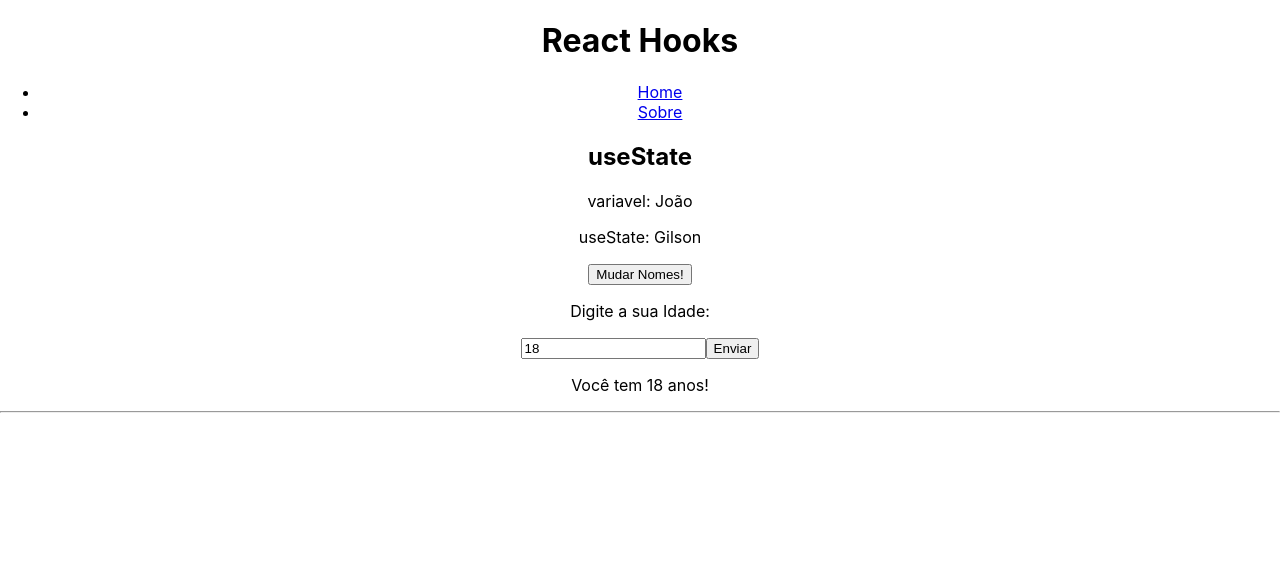
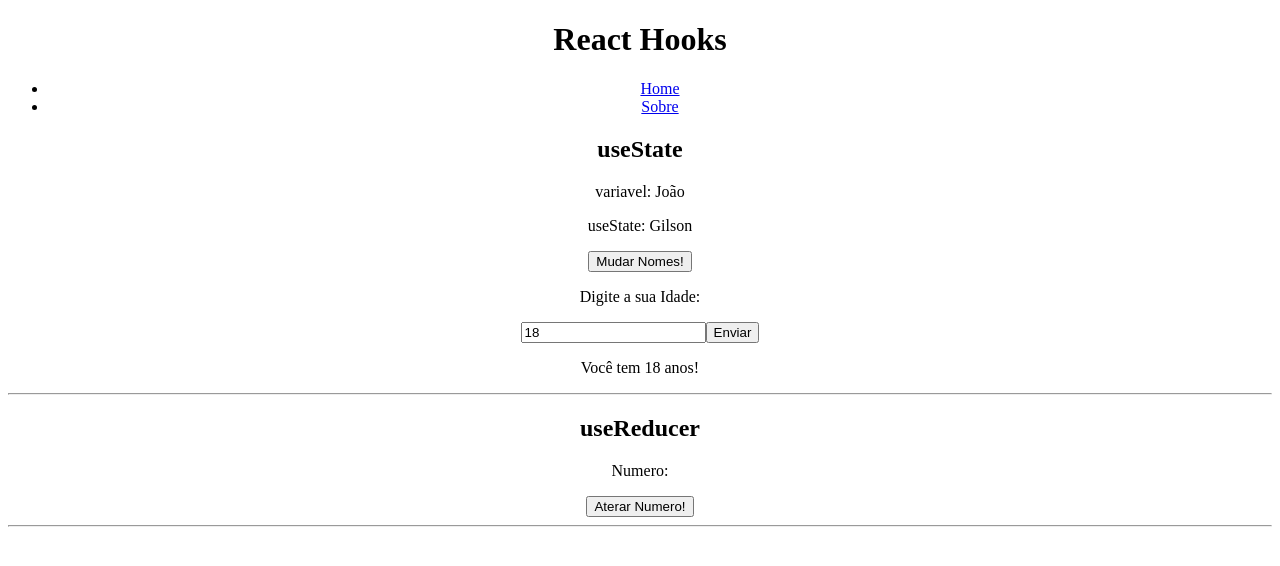
Before and after one commit to gillsonpassos/React, a React (Create React App) app in the folder Avançando-em-React/11_HOOKS/reacthooks/: page / in a window 1280 px wide. Shown: the top 566 px of the page. Built offline with nearby package versions, Linux system fonts and the light colour scheme.

Commit message:
useReducer

```diff
--- /dev/null
+++ b/Avançando-em-React/11_HOOKS/reacthooks/src/components/HookUseReducer.js
@@ -0,0 +1,19 @@
+import { useReducer } from "react";
+
+const HookUseReducer = () => {
+  // 1 Começando com useReducer
+  const [number, dispatch] = useReducer((state, action) => {
+    return Math.random(state);
+  });
+
+  return (
+    <div>
+      <h2>useReducer</h2>
+      <p>Numero: {number}</p>
+      <button onClick={dispatch}>Aterar Numero!</button>
+      <hr />
+    </div>
+  );
+};
+
+export default HookUseReducer;
--- a/Avançando-em-React/11_HOOKS/reacthooks/src/index.css
+++ b/Avançando-em-React/11_HOOKS/reacthooks/src/index.css
@@ -1,13 +1,3 @@
 body {
-  margin: 0;
-  font-family: -apple-system, BlinkMacSystemFont, 'Segoe UI', 'Roboto', 'Oxygen',
-    'Ubuntu', 'Cantarell', 'Fira Sans', 'Droid Sans', 'Helvetica Neue',
-    sans-serif;
-  -webkit-font-smoothing: antialiased;
-  -moz-osx-font-smoothing: grayscale;
+  padding-bottom: 500px;
 }
-
-code {
-  font-family: source-code-pro, Menlo, Monaco, Consolas, 'Courier New',
-    monospace;
-}
--- a/Avançando-em-React/11_HOOKS/reacthooks/src/pages/Home.js
+++ b/Avançando-em-React/11_HOOKS/reacthooks/src/pages/Home.js
@@ -1,10 +1,12 @@
 import React from "react";
+import HookUseReducer from "../components/HookUseReducer";
 import HookUseState from "../components/HookUseState";
 
 const Home = () => {
   return (
     <div>
       <HookUseState />
+      <HookUseReducer />
     </div>
   );
 };
```
